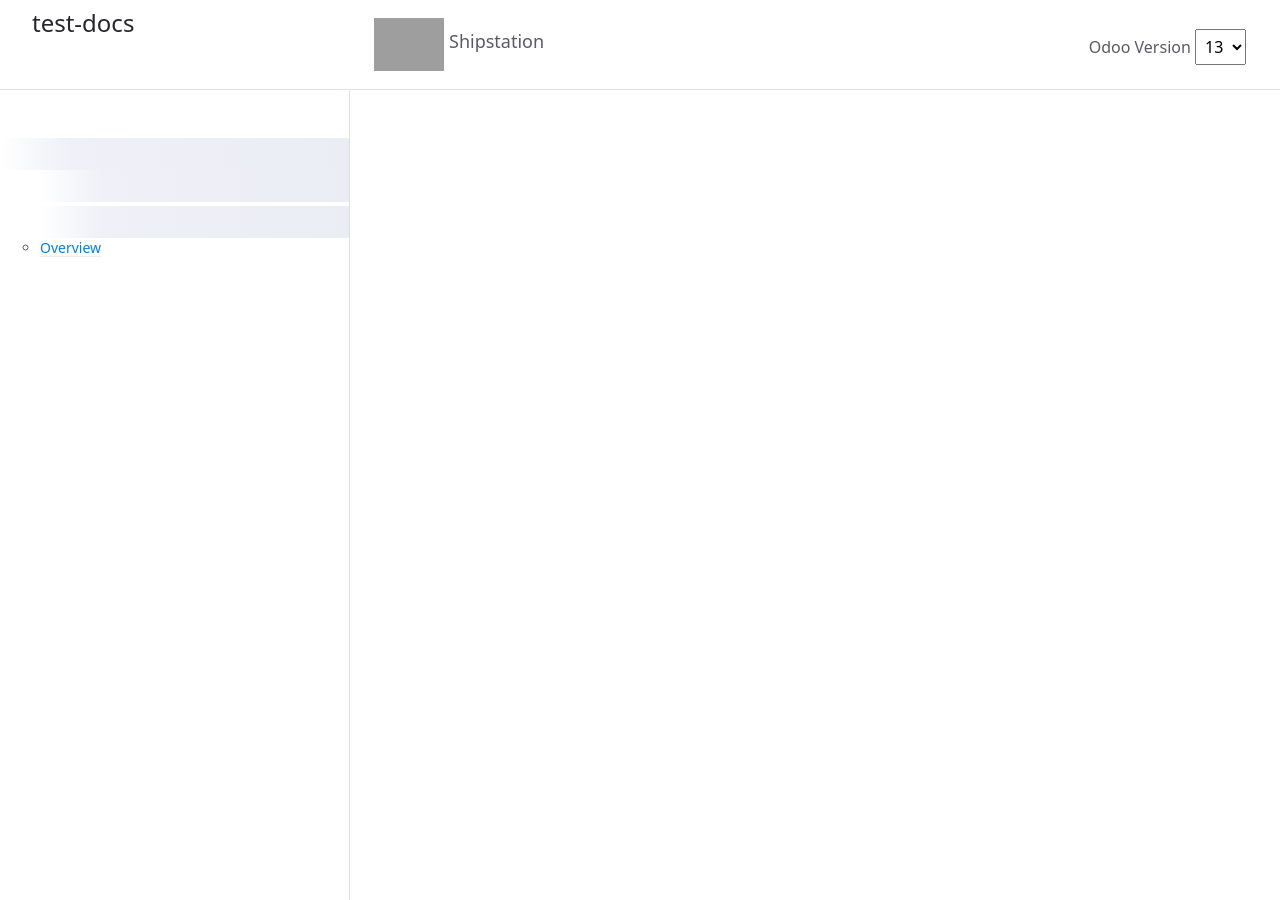
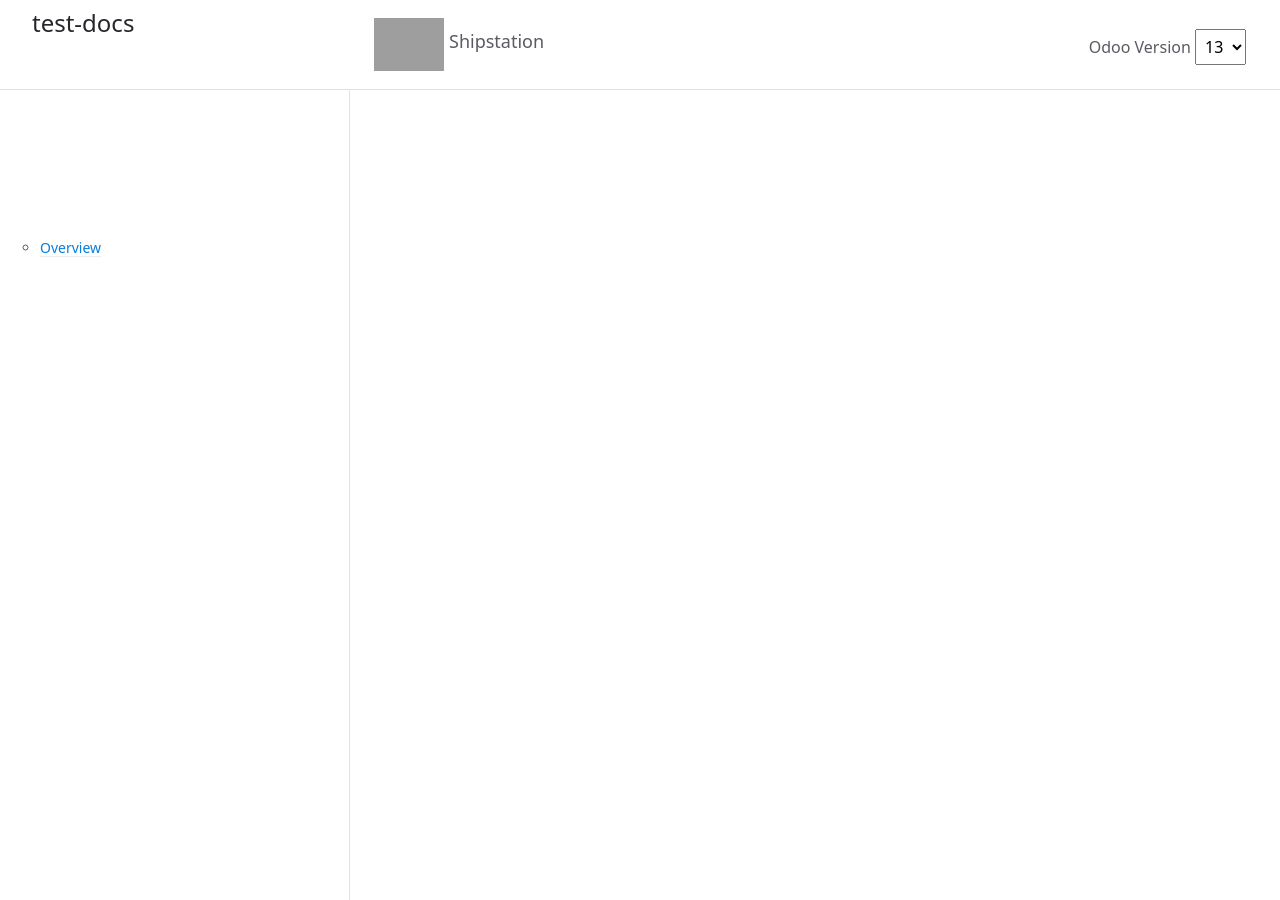
Before and after one commit to hemangb-emipro/test-docs, a Jekyll site: the page built from docs/v13/index.md, in a window 1280 px wide. Built offline with Jekyll 4.4.1, drawn with Linux system fonts in a browser that asks for light colours; our own code applies the rules of GitHub Pages for plain Markdown files.

Commit message:
Update nav1.html

```diff
--- a/docs/theme/includes/nav1.html
+++ b/docs/theme/includes/nav1.html
@@ -5,7 +5,7 @@
   {%- for node in titled_pages -%}
     {%- if page.dir contains node.dir -%}
       <li class="nav-list-item active">
-            <a href="{{ node.url | absolute_url }}" class="nav-list-link active">{{ node.content }}</a>
+            <a href="{{ node.url | absolute_url }}" class="nav-list-link">{{ node.content }}</a>
       </li>
     {%- endif -%}
   {%- endfor -%}
```
